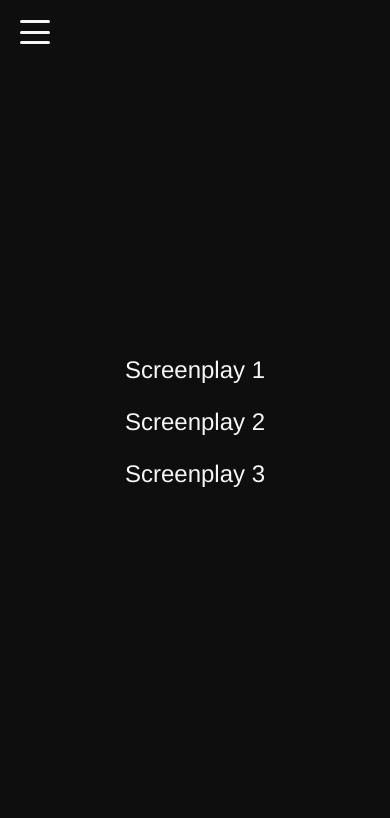
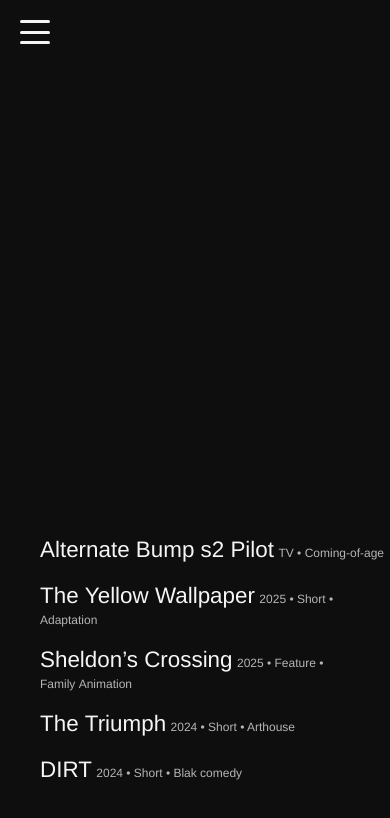
Before and after one commit to Whosegettin/Screenplay-Website, a plain HTML site: page index.html in a window 390 px wide. Drawn offline with Linux system fonts and the light colour scheme.

Commit message:
Add files via upload

```diff
--- a/index.html
+++ b/index.html
@@ -24,17 +24,36 @@
 
     <!-- Landing list of screenplays -->
     <div class="script-list">
-        <!-- Each script item carries data attributes for the cover image and PDF file. -->
-        <div class="script-item" data-cover="images/cover1.jpg" data-pdf="pdfs/script1.pdf">
-            Screenplay 1
+        <!--
+            The titles are ordered by the length of the title to create a pleasing
+            rhythm when read from top to bottom. Each script item contains a
+            title and a smaller metadata line for year/format/genre. Update
+            the data-cover and data-pdf attributes when you replace the
+            placeholder images and PDFs.
+        -->
+        <div class="script-item" data-cover="images/cover1.jpg" data-pdf="pdfs/script3.pdf">
+            <span class="title">Alternate Bump s2 Pilot</span>
+            <span class="meta">TV • Coming‑of‑age</span>
+            <span class="arrow"></span>
+        </div>
+        <div class="script-item" data-cover="images/cover5.jpg" data-pdf="pdfs/script5.pdf">
+            <span class="title">The Yellow Wallpaper</span>
+            <span class="meta">2025 • Short • Adaptation</span>
+            <span class="arrow"></span>
+        </div>
+        <div class="script-item" data-cover="images/cover3.jpg" data-pdf="pdfs/script1.pdf">
+            <span class="title">Sheldon’s Crossing</span>
+            <span class="meta">2025 • Feature • Family Animation</span>
+            <span class="arrow"></span>
+        </div>
+        <div class="script-item" data-cover="images/cover4.jpg" data-pdf="pdfs/script4.pdf">
+            <span class="title">The Triumph</span>
+            <span class="meta">2024 • Short • Arthouse</span>
             <span class="arrow"></span>
         </div>
         <div class="script-item" data-cover="images/cover2.jpg" data-pdf="pdfs/script2.pdf">
-            Screenplay 2
-            <span class="arrow"></span>
-        </div>
-        <div class="script-item" data-cover="images/cover3.jpg" data-pdf="pdfs/script3.pdf">
-            Screenplay 3
+            <span class="title">DIRT</span>
+            <span class="meta">2024 • Short • Blak comedy</span>
             <span class="arrow"></span>
         </div>
     </div>
--- a/script.js
+++ b/script.js
@@ -13,8 +13,13 @@ document.addEventListener('DOMContentLoaded', function () {
     const scriptList = document.querySelector('.script-list');
     const items = document.querySelectorAll('.script-item');
     const readerContainer = document.querySelector('.reader-container');
-    const pdfFrame = readerContainer.querySelector('iframe, embed');
-    const closeBtn = readerContainer.querySelector('.close-btn');
+    // Guard against pages that do not define a reader container (e.g. About/Contact).
+    let pdfFrame = null;
+    let closeBtn = null;
+    if (readerContainer) {
+        pdfFrame = readerContainer.querySelector('iframe, embed');
+        closeBtn = readerContainer.querySelector('.close-btn');
+    }
     const hamburger = document.querySelector('.hamburger');
     const navMenu = document.querySelector('.nav-menu');
 
@@ -49,12 +54,15 @@ document.addEventListener('DOMContentLoaded', function () {
 
     // Open the PDF reader
     function openReader(src) {
+        // If there is no reader container (on secondary pages), do nothing
+        if (!readerContainer || !pdfFrame) return;
         // Hide script list via fade if present
         if (scriptList) {
             scriptList.classList.add('fade-out');
         }
         // Set PDF source
-        if (pdfFrame.tagName.toLowerCase() === 'iframe' || pdfFrame.tagName.toLowerCase() === 'embed') {
+        const tag = pdfFrame.tagName ? pdfFrame.tagName.toLowerCase() : '';
+        if (tag === 'iframe' || tag === 'embed') {
             pdfFrame.src = src;
         }
         // Show reader after a slight delay to allow fade
@@ -67,9 +75,11 @@ document.addEventListener('DOMContentLoaded', function () {
 
     // Close the PDF reader
     function closeReader() {
+        if (!readerContainer || !pdfFrame) return;
         readerContainer.classList.remove('active');
         // Clear PDF src to free resources
-        if (pdfFrame.tagName.toLowerCase() === 'iframe' || pdfFrame.tagName.toLowerCase() === 'embed') {
+        const tag = pdfFrame.tagName ? pdfFrame.tagName.toLowerCase() : '';
+        if (tag === 'iframe' || tag === 'embed') {
             pdfFrame.src = '';
         }
         // Show list again after fade
@@ -82,8 +92,9 @@ document.addEventListener('DOMContentLoaded', function () {
         }, 300);
     }
 
+    // Bind close behaviour only if the reader is present
+    if (closeBtn && readerContainer) {
         closeBtn.addEventListener('click', closeReader);
-
         // Clicking anywhere outside the PDF frame will also close
         readerContainer.addEventListener('click', function (e) {
             // Only close if the click target is the container itself (not the PDF)
@@ -91,6 +102,7 @@ document.addEventListener('DOMContentLoaded', function () {
                 closeReader();
             }
         });
+    }
 
     // Toggle navigation drawer
     hamburger.addEventListener('click', function () {
--- a/style.css
+++ b/style.css
@@ -84,15 +84,20 @@ body {
 }
 
 /* Container for the list of scripts */
+/*
+ * The script list is anchored to the bottom left of the viewport. Titles are
+ * presented in a vertical stack, ordered by length. A generous gap
+ * separates each item for legibility. When the reader opens a script the
+ * list fades out gracefully.
+ */
 .script-list {
-    position: absolute;
-    top: 50%;
-    left: 50%;
-    transform: translate(-50%, -50%);
+    position: fixed;
+    bottom: 60px;
+    left: 40px;
     display: flex;
     flex-direction: column;
     align-items: flex-start;
-    gap: 1.5rem;
+    gap: 1.2rem;
     z-index: 10;
     transition: opacity 0.6s ease;
 }
@@ -102,25 +107,37 @@ body {
     pointer-events: none;
 }
 
+/* Individual script entries */
 .script-item {
-    font-size: 2rem;
-    font-weight: 300;
     cursor: pointer;
     position: relative;
     transition: color 0.3s ease;
 }
 
-.script-item:hover {
+.script-item .title {
+    font-size: 1.8rem;
+    font-weight: 300;
+    line-height: 1.2;
+}
+
+.script-item .meta {
+    font-size: 0.9rem;
+    font-weight: 200;
+    color: #b5b5b5;
+    margin-top: 0.1rem;
+}
+
+.script-item:hover .title {
     color: #eaeaea;
 }
 
 .script-item .arrow {
     position: absolute;
-    right: -40px;
+    right: -26px;
     top: 50%;
     transform: translateY(-50%) rotate(45deg);
-    width: 12px;
-    height: 12px;
+    width: 10px;
+    height: 10px;
     border-top: 2px solid #f5f5f5;
     border-right: 2px solid #f5f5f5;
     opacity: 0;
@@ -192,8 +209,11 @@ body {
 
 /* Responsive adjustments */
 @media (max-width: 768px) {
-    .script-item {
-        font-size: 1.5rem;
+    .script-item .title {
+        font-size: 1.4rem;
+    }
+    .script-item .meta {
+        font-size: 0.75rem;
     }
     .nav-menu {
         width: 200px;
```
Also changed, not shown: about.html (+15 -2 lines), contact.html (+4 -2 lines), images/cover5.jpg (added), 3 other files. Lines whose indentation alone changed are shown as unchanged.
